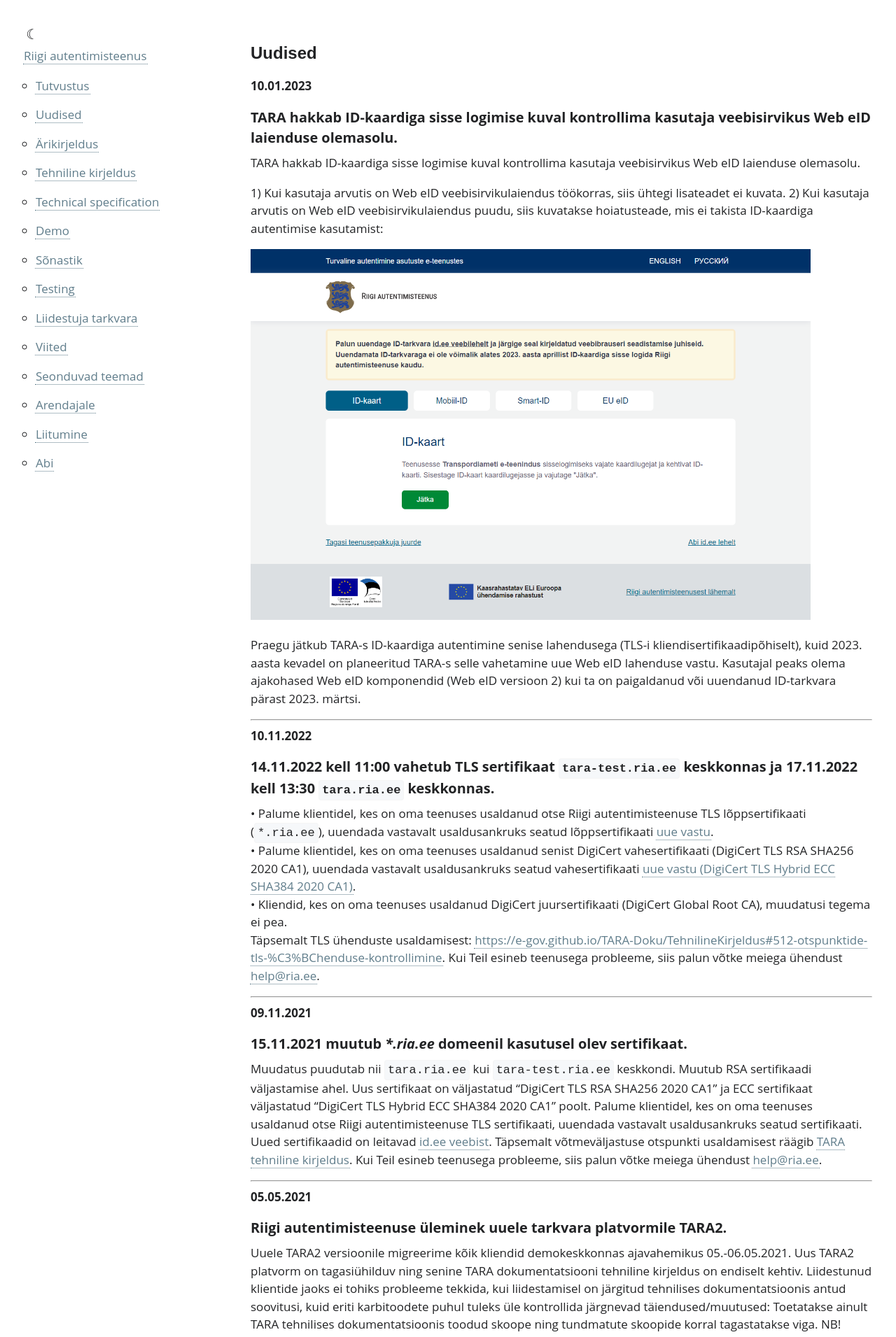
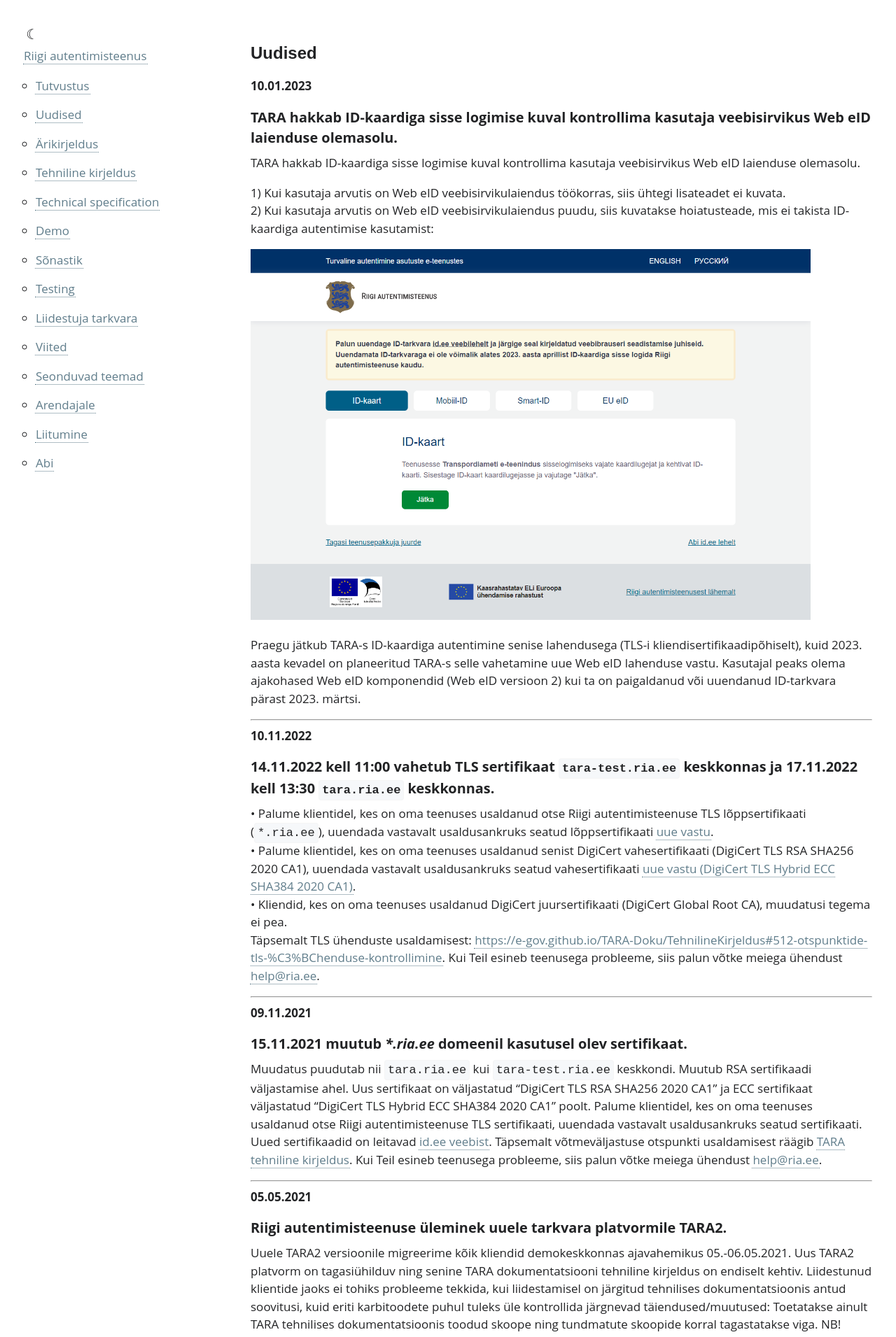
Before and after one commit to e-gov/TARA-Doku, a Jekyll site: the page built from Uudised.md, in a window 1280 px wide. Shown: the top 1911 px of the page at 70% size. Built offline with Jekyll 4.4.1, drawn with Linux system fonts in a browser that asks for light colours; our own code applies the rules of GitHub Pages for plain Markdown files.

```diff
--- a/Uudised.md
+++ b/Uudised.md
@@ -8,7 +8,7 @@ permalink: Uudised
 ## TARA hakkab ID-kaardiga sisse logimise kuval kontrollima kasutaja veebisirvikus Web eID laienduse olemasolu.
 TARA hakkab ID-kaardiga sisse logimise kuval kontrollima kasutaja veebisirvikus Web eID laienduse olemasolu.
 
-1) Kui kasutaja arvutis on Web eID veebisirvikulaiendus töökorras, siis ühtegi lisateadet ei kuvata.
+1) Kui kasutaja arvutis on Web eID veebisirvikulaiendus töökorras, siis ühtegi lisateadet ei kuvata.<br>
 2) Kui kasutaja arvutis on Web eID veebisirvikulaiendus puudu, siis kuvatakse hoiatusteade, mis ei takista ID-kaardiga autentimise kasutamist:
 
 <img src='img/TARA_Web-eID.png' style='width:800px'>
```
